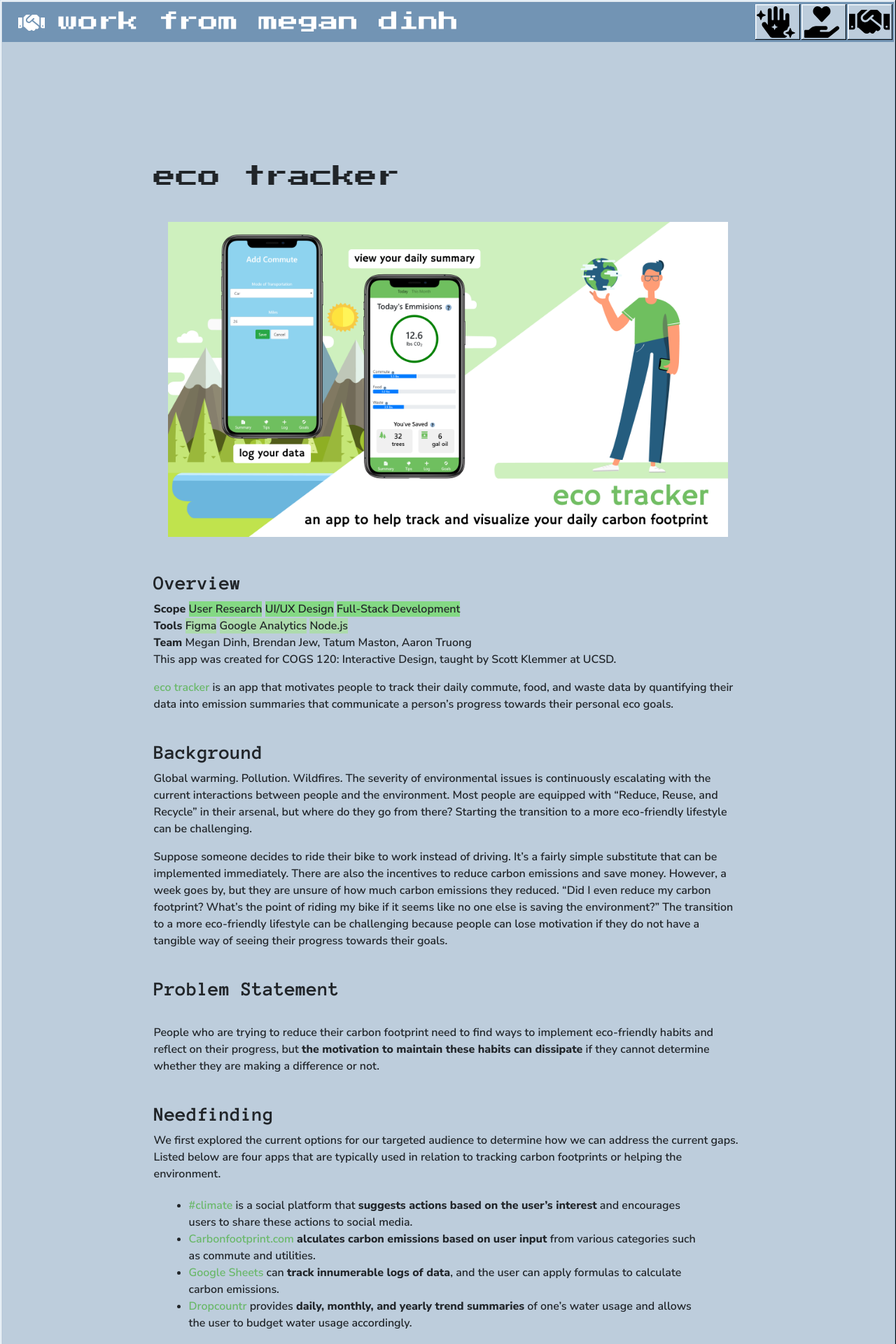
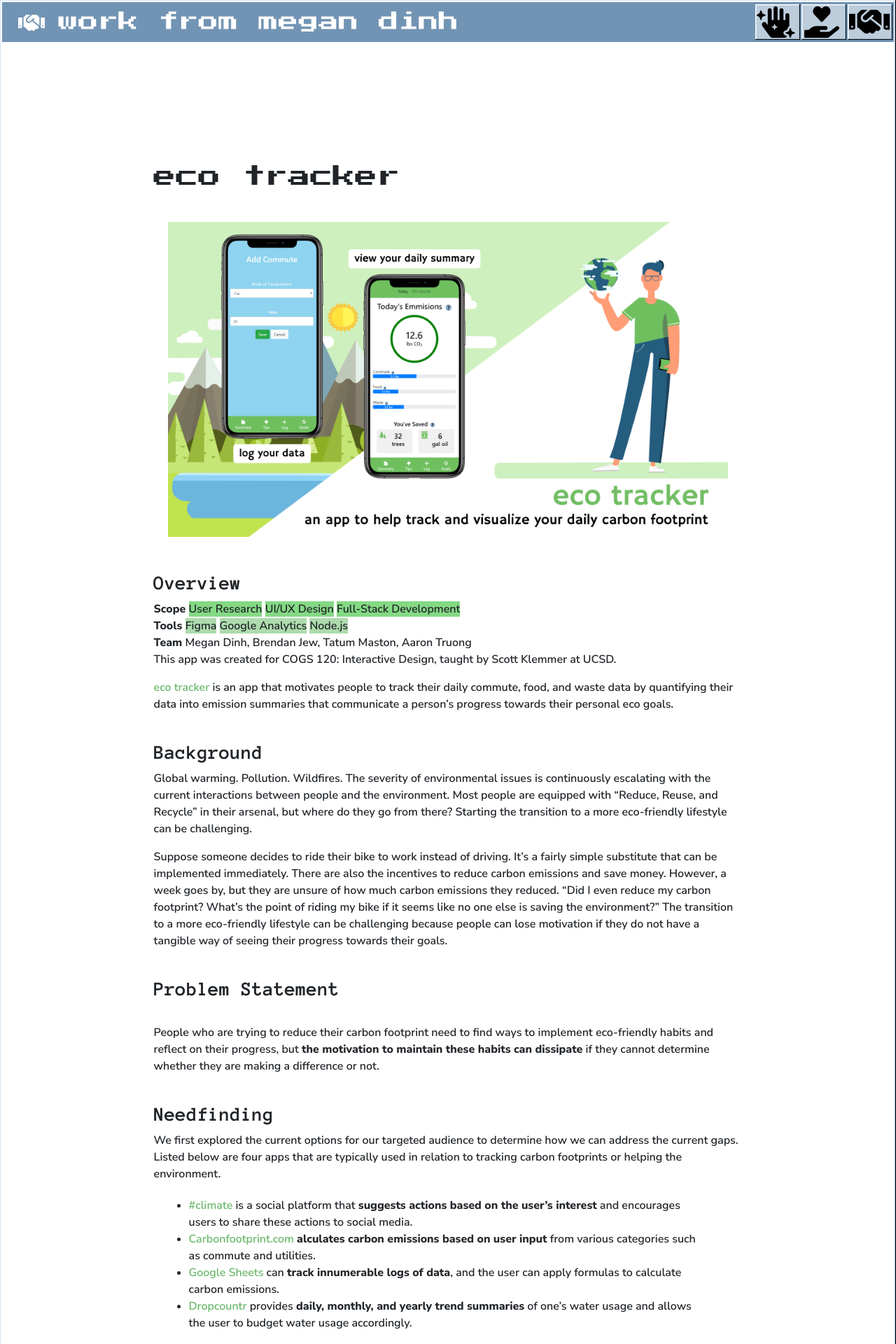
Before and after one commit to megandinh/megandinh.github.io, a PHP site: page /ecotracker.html in a window 1280 px wide. Shown: the top 1920 px of the page at 70% size. Run offline with PHP 8.4, Linux system fonts and the light colour scheme; some web fonts are replaced.

Commit message:
background of case study

```diff
--- a/css/hello.css
+++ b/css/hello.css
@@ -114,6 +114,7 @@ strong,  .bodytext b{
   linear-gradient(to right, #F6f6f6 1px, transparent 1px),
   linear-gradient(to bottom, #F6f6f6 1px, transparent 1px);
 }
+
 .navbarsticky{
   position: -webkit-sticky; /* Safari */
   position: sticky;
--- a/ecotracker.html
+++ b/ecotracker.html
@@ -22,7 +22,7 @@
 </head>
 
 <body>
-	<div class="window">
+	<div class="window" style="background-color: white">
 		<div class="title-bar navbarsticky">
 			<a href="index.html"><div class="title-bar-text header"><img src='images/workw.svg' style='width:3vw; height: auto; margin-right: 1.5vw; padding-bottom: .25vw' >work from megan dinh</div></a>
 			<div class="title-bar-controls">
```
